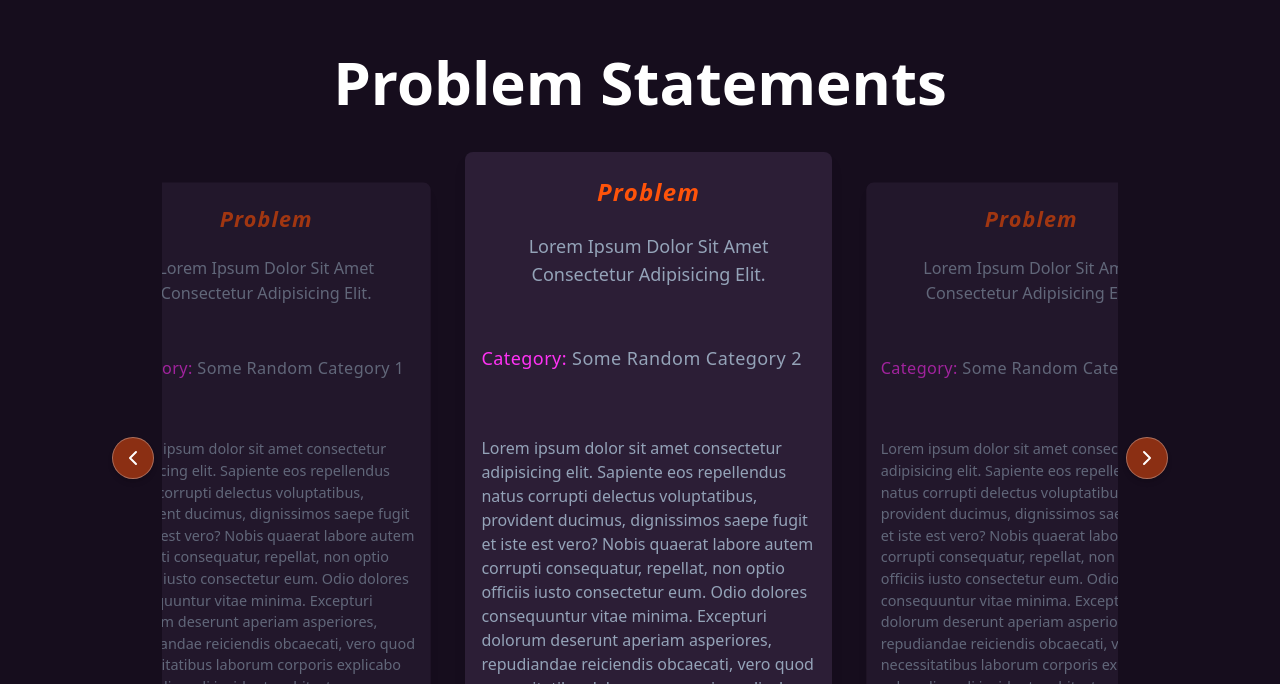
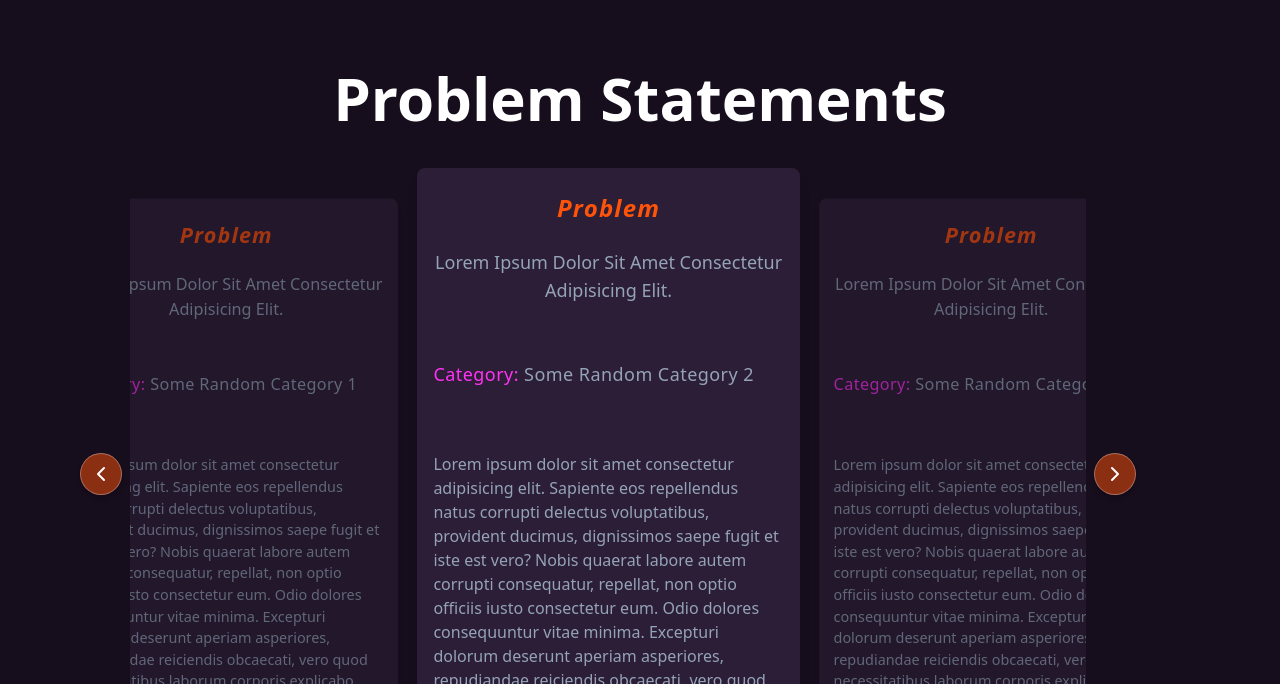
Before and after one commit to THEGAMECHANGER416/CodeKshetra2.0, a React (Vite) app: page / in a window 1280 px wide. Shown: the part 2476-3160 px from the top of the page. Built offline with nearby package versions, Linux system fonts and the light colour scheme.

Commit message:
fix spacing issues

```diff
--- a/src/App.tsx
+++ b/src/App.tsx
@@ -57,7 +57,7 @@ function App() {
           <TimeLine />
         </div>
         {/* chagned the height of this as requested so that it doesn't take up the whole screen */}
-        <div ref={problemStatementRef} className="h-[95dvh]">
+        <div ref={problemStatementRef} className="min-h-[70dvh] h-fit">
           <ProblemStatement />
         </div>
         <div ref={prizePoolRef} className="h-screen">
--- a/src/components/CardContent.tsx
+++ b/src/components/CardContent.tsx
@@ -31,7 +31,7 @@ export const CardContent = ({
       <span className="text-slate-400 capitalize">{category}</span>
     </p>
 
-    <p className="text-slate-400 text-left text-pretty sm:my-4 text-[0.95rem] sm:text-base flex items-center">
+    <p className="text-slate-400 text-left text-pretty sm:my-4 text-[0.85rem] sm:text-base flex items-center">
       {description}
     </p>
   </div>
--- a/src/components/custom/ProblemStatement.tsx
+++ b/src/components/custom/ProblemStatement.tsx
@@ -60,7 +60,7 @@ const ProblemStatement = () => {
   return (
     <div
       ref={containerRef}
-      className="py-8 h-full grid grid-rows-[auto_1fr_auto]"
+      className="py-12 h-fit grid grid-rows-[auto_1fr_auto]"
     >
       <div className="text-white flex justify-center">
         <h2
@@ -71,8 +71,7 @@ const ProblemStatement = () => {
         </h2>
       </div>
 
-      <div className="grid place-items-center">
-        <div className="w-full max-w-6xl px-4 md:px-12 py-[2.5rem] h-full grid grid-cols-1 md:grid-cols-[auto_1fr_auto] gap-2">
+      <div className="w-full max-w-6xl px-4 md:px-12 py-[2.5rem] h-fit grid grid-cols-1 md:grid-cols-[auto_1fr_auto] gap-2">
         <div className="hidden md:flex md:items-center">
           <button
             onClick={() => {
@@ -101,10 +100,7 @@ const ProblemStatement = () => {
           >
             <CarouselContent className="h-full flex items-center">
               {problemStatements.map((statement, index) => (
-                  <CarouselItem
-                    key={index}
-                    className="md:pl-4 lg:basis-4/5 xl:basis-2/5"
-                  >
+                <CarouselItem key={index} className="lg:basis-4/5 xl:basis-2/5">
                   <div
                     className={`transition-all duration-300 ${
                       index === current
@@ -133,7 +129,6 @@ const ProblemStatement = () => {
           </button>
         </div>
       </div>
-      </div>
 
       <div className="flex justify-center space-x-2">
         {problemStatements.map((_, index) => (
```
Lines whose indentation alone changed are shown as unchanged.
